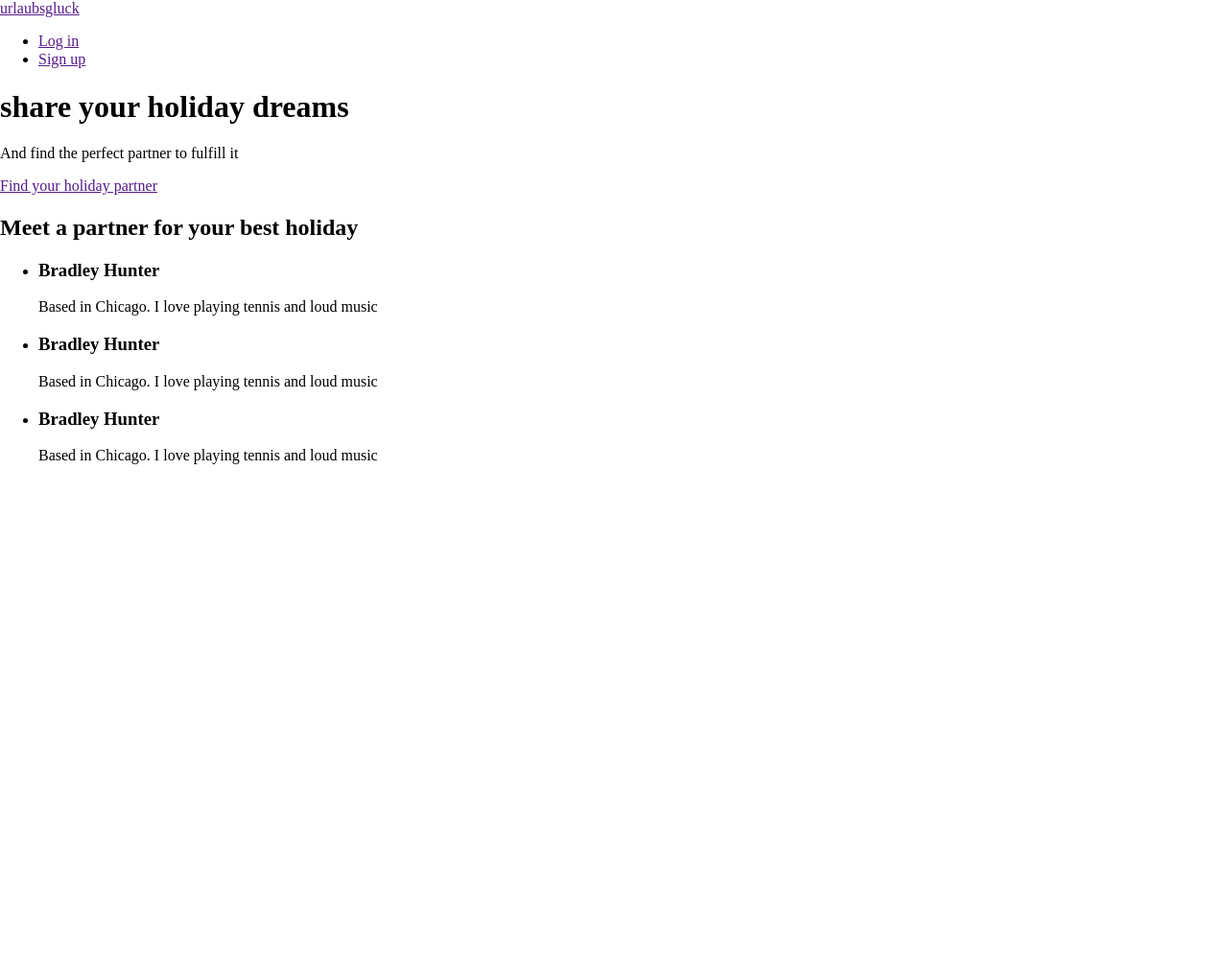
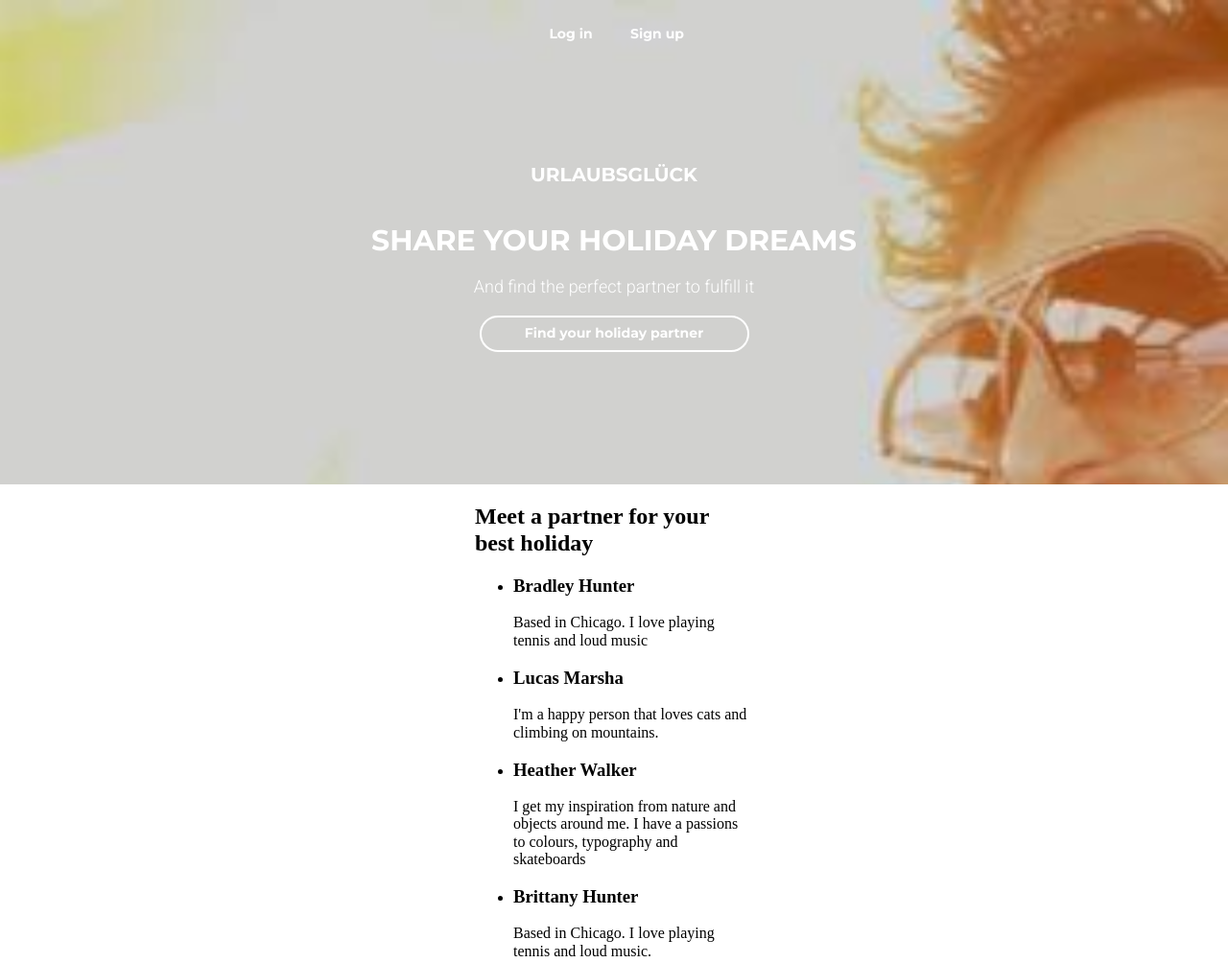
Before and after one commit to maria-zinkovskaya/goit-markup-hw-07, a plain HTML site: page index.html in a window 1280 px wide. Shown: the whole page at 96% size. Before the commit the page ends 800 px from the top, so only its background shows below. Drawn offline with Linux system fonts and the light colour scheme.

Commit message:
Added css for header

```diff
--- a/css/styles.css
+++ b/css/styles.css
@@ -0,0 +1,135 @@
+:root {
+  --font-main: "Montserrat", sans-serif;
+  --font-minor: "Roboto", sans-serif;
+  --text-color: #ffffff;
+  --text-red: #ff4e50;
+}
+
+html {
+  box-sizing: border-box;
+}
+
+*,
+*::before,
+*::after {
+  box-sizing: inherit;
+}
+
+.container {
+  max-width: 320px;
+  margin-left: auto;
+  margin-right: auto;
+  padding-left: 15px;
+  padding-right: 15px;
+}
+
+.header {
+  background-image: url(../images/headermobile.jpg);
+  background-repeat: no-repeat;
+  background-size: cover;
+  width: 100%;
+  height: auto;
+}
+
+.list {
+  margin: 0;
+  padding: 0;
+  list-style: none;
+}
+
+.nav {
+  display: flex;
+  flex-wrap: wrap;
+  flex-direction: column-reverse;
+  align-items: center;
+  padding-top: 20px;
+  padding-bottom: 40px;
+}
+
+.registration {
+  display: flex;
+  margin-right: auto;
+  margin-left: auto;
+  margin-bottom: 116px;
+}
+
+.registration-list {
+  display: block;
+  width: 90px;
+  height: 35px;
+  font-size: 14px;
+  color: var(--text-color);
+  font-family: var(--font-main);
+  font-weight: 700;
+  border-radius: 20px;
+  border: 2px solid transparent;
+  text-decoration: none;
+  text-align: center;
+  padding-top: 5px;
+  cursor: pointer;
+}
+
+.registation-list:hover,
+.registration-list:focus {
+  border-color: var(--text-color);
+}
+
+.logo {
+  display: block;
+  font-size: 20px;
+  font-family: var(--font-main);
+  color: var(--text-color);
+  font-weight: 700;
+  text-align: center;
+  text-decoration: none;
+}
+
+.hero {
+  padding-bottom: 138px;
+  display: flex;
+  flex-direction: column;
+  justify-content: center;
+  align-items: center;
+}
+
+.hero-title {
+  margin: 0;
+  font-size: 30px;
+  color: var(--text-color);
+  font-family: var(--font-main);
+  font-weight: 700;
+  text-align: center;
+  text-transform: uppercase;
+  padding-bottom: 20px;
+}
+
+.hero-text {
+  font-size: 18px;
+  color: var(--text-color);
+  font-family: var(--font-minor);
+  font-weight: 300;
+  padding-bottom: 20px;
+  margin: 0;
+}
+
+.hero-link {
+  display: block;
+  width: 281px;
+  height: 38px;
+  font-size: 14px;
+  color: var(--text-color);
+  font-family: var(--font-main);
+  font-weight: 700;
+  border-radius: 20px;
+  border: 2px solid var(--text-color);
+  text-decoration: none;
+  text-align: center;
+  padding-top: 8px;
+  cursor: pointer;
+}
+
+.hero-link:hover,
+.hero-link:focus {
+  background-color: var(--text-red);
+  border-color: var(--text-red);
+}
--- a/index.html
+++ b/index.html
@@ -7,30 +7,36 @@
     <title>Document</title>
     <link rel="stylesheet" href="./css/styles.css" />
     <link rel="stylesheet" href="./css/normalize.css" />
+    <link
+      href="https://fonts.googleapis.com/css?family=Montserrat:400,700|Roboto:300,400&display=swap"
+      rel="stylesheet"
+    />
   </head>
 
   <body>
-    <header>
+    <header class="header">
       <div class="container">
-        <div class="banner">
         <nav class="nav">
-            <a href="" class="logo">urlaubsgluck</a>
+          <a href="" class="logo">URLAUBSGLÜCK</a>
 
-            <ul>
+          <ul class="registration list">
             <li>
-                <a href="">Log in</a>
+              <a href="" class="registration-list">Log in</a>
             </li>
             <li>
-                <a href="">Sign up</a>
+              <a href="" class="registration-list">Sign up</a>
             </li>
           </ul>
         </nav>
+      </div>
 
-          <h1>share your holiday dreams</h1>
-          <p>And find the perfect partner to fulfill it</p>
-          <a href="">Find your holiday partner</a>
-        </div>
-      </div>
+      <section class="hero">
+        <h1 class="hero-title">share your holiday dreams</h1>
+        <p class="hero-text">
+          And find the perfect partner to fulfill it
+        </p>
+        <a href="" class="hero-link">Find your holiday partner</a>
+      </section>
     </header>
 
     <main>
@@ -43,13 +49,23 @@
           </li>
 
           <li>
-            <h3>Bradley Hunter</h3>
-            <p>Based in Chicago. I love playing tennis and loud music</p>
+            <h3>Lucas Marsha</h3>
+            <p>I'm a happy person that loves cats and climbing on mountains.</p>
           </li>
 
           <li>
-            <h3>Bradley Hunter</h3>
-            <p>Based in Chicago. I love playing tennis and loud music</p>
+            <h3>Heather Walker</h3>
+            <p>
+              I get my inspiration from nature and objects around me. I have a
+              passions to colours, typography and skateboards
+            </p>
+          </li>
+
+          <li>
+            <h3>Brittany Hunter</h3>
+            <p>
+              Based in Chicago. I love playing tennis and loud music.
+            </p>
           </li>
         </ul>
       </div>
```
Also changed, not shown: images/bradley .jpg (added), images/bradley1.jpg (added), images/coffe.svg (added), images/header desktop.jpg (added), images/header tablet.jpg (added), images/headermobile.jpg (added), images/heather.jpg (added), images/lucas.jpg (added), images/plane.svg (added), images/tube.svg (added), images/tv.svg (added). Lines whose indentation alone changed are shown as unchanged.
